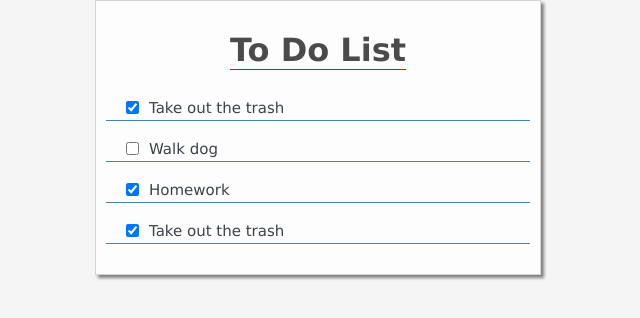
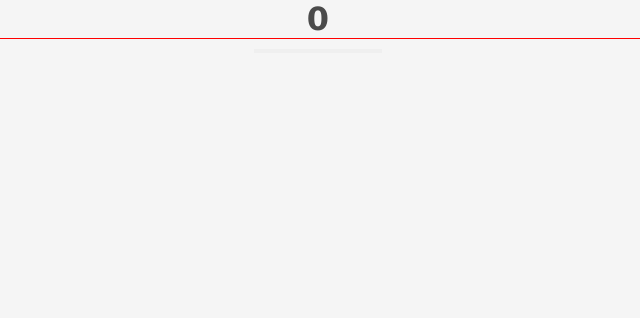
Before and after one commit to Datnia/todo-list, a React (Create React App) app: page / in a window 1280 px wide. Shown: the top 318 px of the page, without its empty margins (322-962 px from the left). Built offline with nearby package versions, Linux system fonts and the light colour scheme.

Commit message:
event handling with state

```diff
--- a/src/components/App.js
+++ b/src/components/App.js
@@ -3,9 +3,9 @@ import React, { Component } from "react";
 // import productData from "./productData";
 // import Joke from "./Joke";
 // import jokesData from "./jokesData";
-import ToDoItem from "./TodoItem";
+// import ToDoItem from "./TodoItem";
 import "../style.css";
-import todoData from "./todoData";
+// import todoData from "./todoData";
 // import Navbar from "./Header";
 // import MainContent from "./MainContent";
 // import Footer from "./Footer";
@@ -20,21 +20,74 @@ import todoData from "./todoData";
 //   );
 // }
 
+// class App extends Component {
+//   constructor(props) {
+//     super(props);
+//     this.state = {
+//       todos: todoData
+//     };
+//   }
+//   render() {
+//     const todoComponents = this.state.todos.map(task => (
+//       <ToDoItem key={task.id} task={task} />
+//     ));
+//     return (
+//       <div className="todo-list">
+//         <h1>To Do List</h1>
+//         {todoComponents}
+//       </div>
+//     );
+//   }
+// }
+
+// class App extends Component {
+//   constructor(props) {
+//     super(props);
+//     this.state = {
+//       count: 0
+//     };
+//     this.handleClick = this.handleClick.bind(this);
+//   }
+
+//   handleClick() {
+//     this.setState(prevState => {
+//       return {
+//         count: prevState.count + 1
+//       };
+//     });
+//   }
+
+//   render() {
+//     return (
+//       <div>
+//         <h1>{this.state.count}</h1>
+//         <button onClick={this.handleClick}>++</button>
+//       </div>
+//     );
+//   }
+// }
+
 class App extends Component {
   constructor(props) {
     super(props);
     this.state = {
-      todos: todoData
+      count: 0
     };
+    this.handleEvents = this.handleEvents.bind(this);
+  }
+
+  handleEvents() {
+    this.setState(prevState => {
+      return {
+        count: prevState.count + 3
+      };
+    });
   }
   render() {
-    const todoComponents = this.state.todos.map(task => (
-      <ToDoItem key={task.id} task={task} />
-    ));
     return (
-      <div className="todo-list">
-        <h1>To Do List</h1>
-        {todoComponents}
+      <div>
+        <h1>{this.state.count}</h1>
+        <button onMouseOver={this.handleEvents} />
       </div>
     );
   }
--- a/src/components/TodoItem.js
+++ b/src/components/TodoItem.js
@@ -3,7 +3,13 @@ import React from "react";
 function ToDoItem(props) {
   return (
     <div className="todo-item">
-      <input type="checkbox" checked={props.task.completed} />
+      <input
+        type="checkbox"
+        checked={props.task.completed}
+        onChange={() => {
+          alert("hi");
+        }}
+      />
       <p>{props.task.task}</p>
     </div>
   );
--- a/src/style.css
+++ b/src/style.css
@@ -49,3 +49,9 @@ input[type="checkbox"] {
 input[type="checkbox"]:focus {
   outline: 0;
 }
+
+button {
+  width: 10%;
+  margin: 0 auto;
+  display: block;
+}
```
